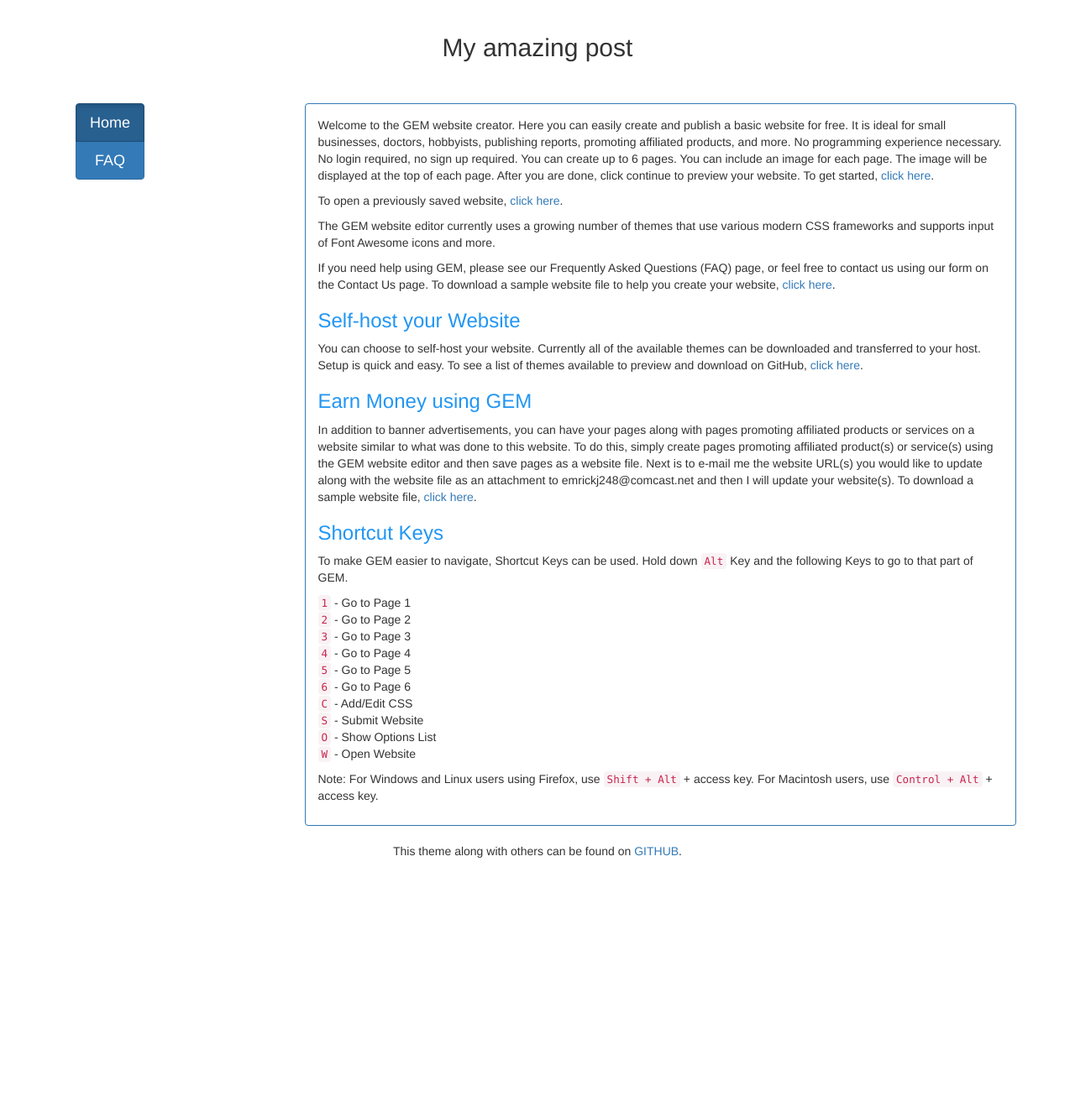
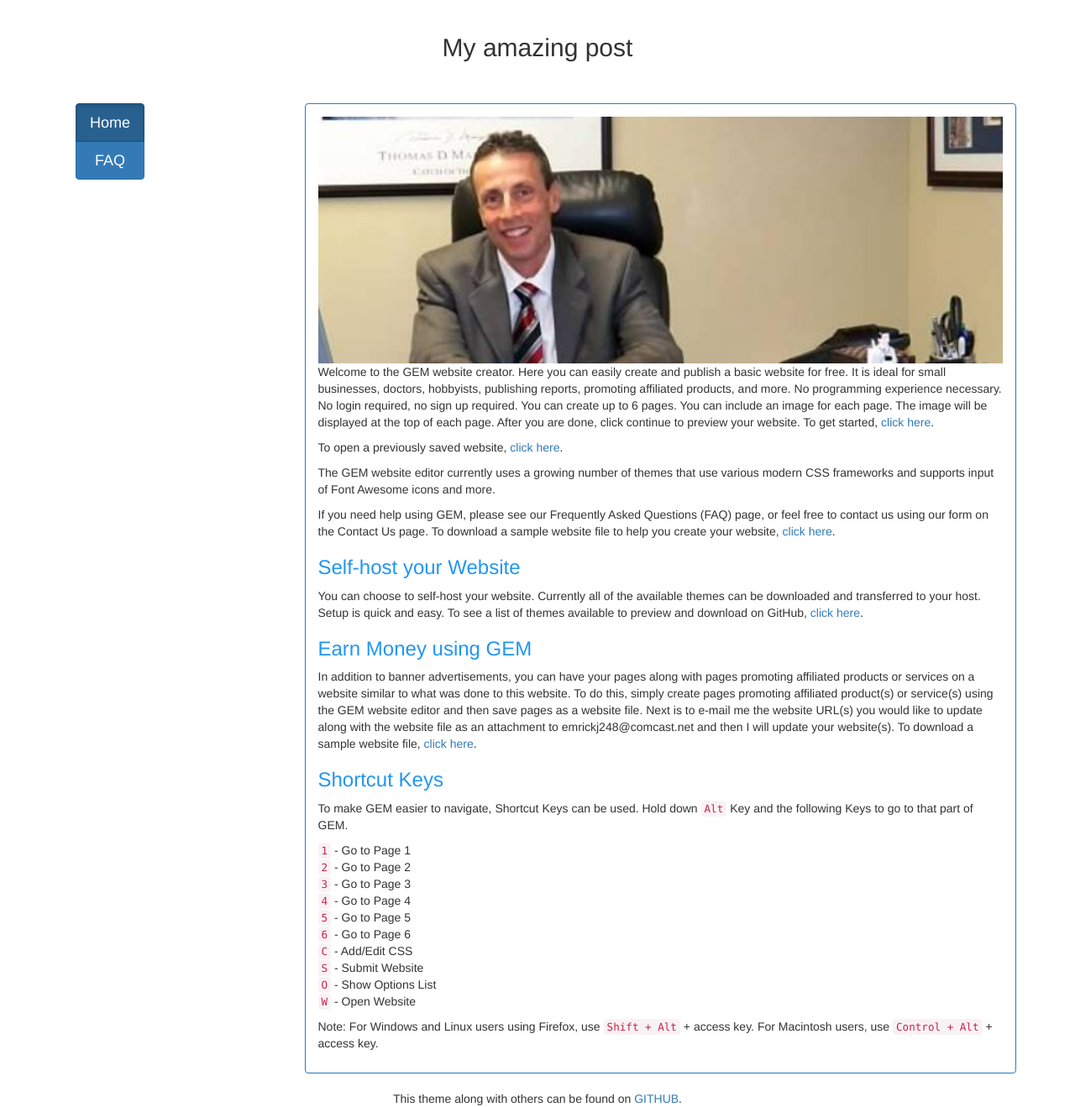
Before and after one commit to emrickj/emrickj.github.io, a Jekyll site: the page built from _webpages/1.md, in a window 1280 px wide. Shown: the whole page at 84% size. Built offline with Jekyll 4.4.1, drawn with Linux system fonts in a browser that asks for light colours; nearby versions of some CDN libraries; before the commit the page ends 1024 px from its top, so only the background shows below that.

Commit message:
Update 1.md

```diff
--- a/_webpages/1.md
+++ b/_webpages/1.md
@@ -1,5 +1,6 @@
 ---
 title: Home
+image_url: /assets/img/drpics.jpg
 ---
 Welcome to the GEM website creator.  Here you can easily create and publish a basic website for free.  It is ideal for small businesses, doctors, hobbyists, publishing reports, promoting affiliated products, and more.  No programming experience necessary.  No login required, no sign up required.  You can create up to 6 pages.  You can include an image for each page.  The image will be displayed at the top of each page.  After you are done, click continue to preview your website.  To get started, [click here](https://emrickj.github.io/gwc).
 
```
